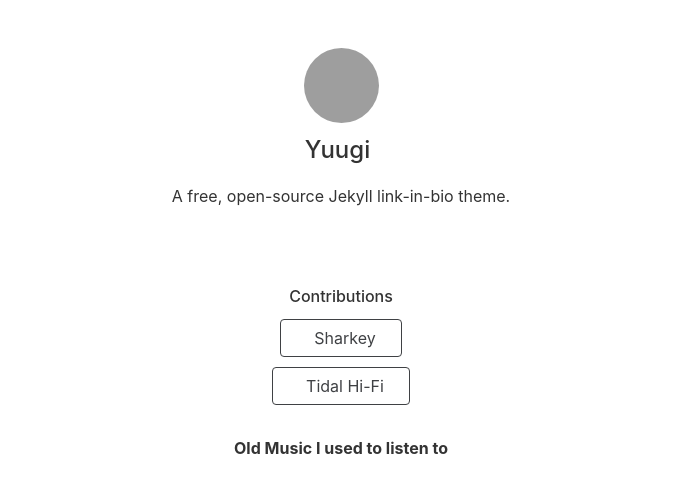
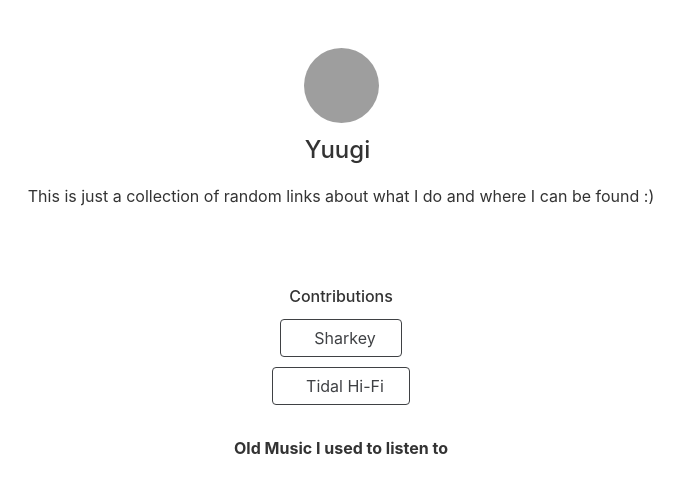
Before and after one commit to Mar0xy/yuugi.dev, a Jekyll site: the page built from index.html, in a window 1280 px wide. Shown: the top 483 px of the page, without its empty margins (299-983 px from the left). Built offline with Jekyll 4.4.1, drawn with Linux system fonts in a browser that asks for light colours; nearby versions of some CDN libraries; grey boxes are pictures that could not be loaded.

Commit message:
change desc

```diff
--- a/_config.yml
+++ b/_config.yml
@@ -4,7 +4,7 @@ theme: linkhub-jekyll-theme
 # Site Configuration
 name: Yuugi  # Name of your website
 tagline: Links  # Set your preferred page title
-description: A free, open-source Jekyll link-in-bio theme.  # Also used as a meta description
+description: This is just a collection of random links about what I do and where I can be found :)  # Also used as a meta description
 favicon:
   path: https://fudi.yuugi.dev/media/a9bfcfe9278f52676be23df40d31c69acb238ef5a528705da7c31c4c7625d2b1.jpg # Path / URL to the favicon of your website (e.g., 'assets/images/favicon.png')
   type: jpeg # File format of image. Change according to your image. Supported types: https://developer.mozilla.org/en-US/docs/Web/Media/Formats/Image_types
```
